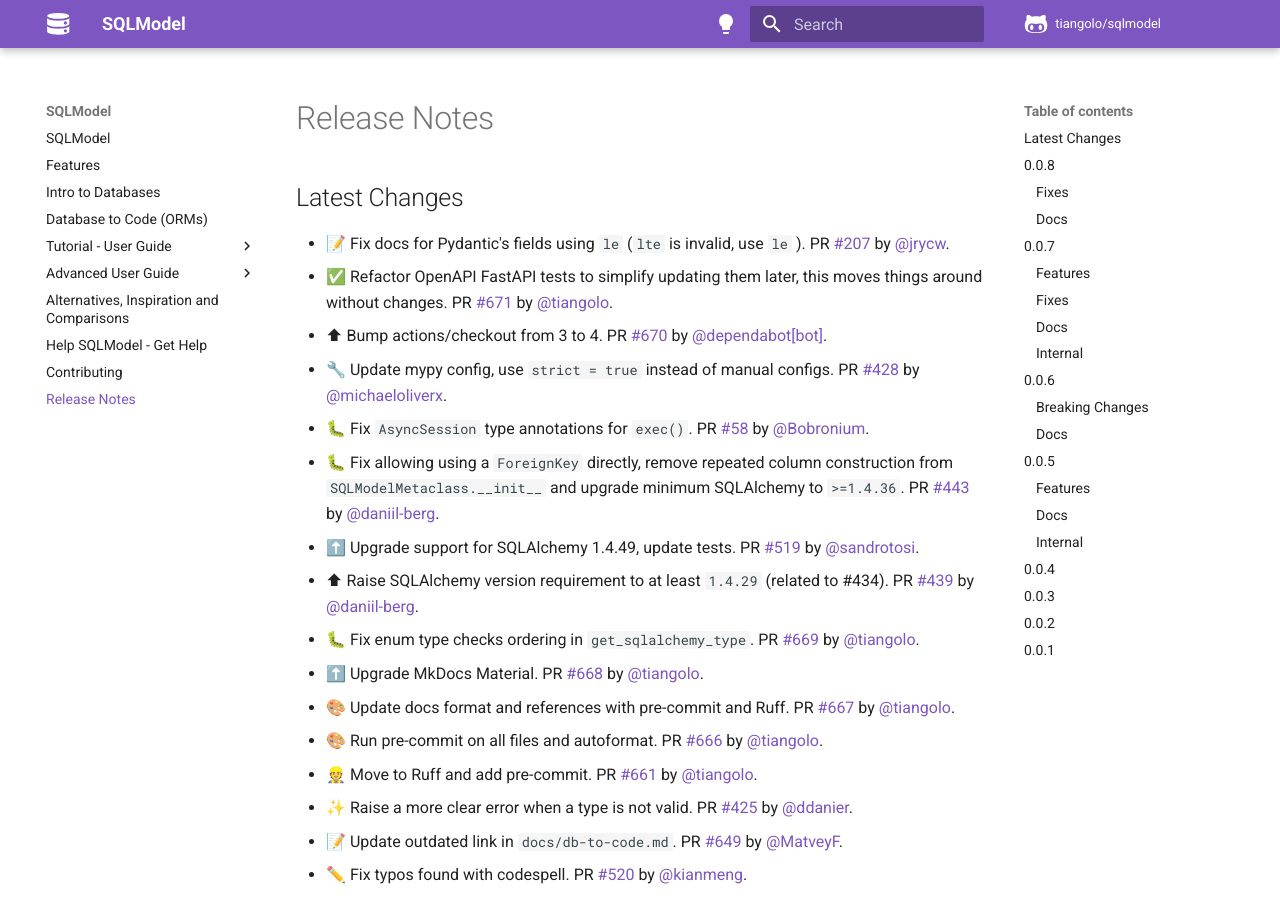
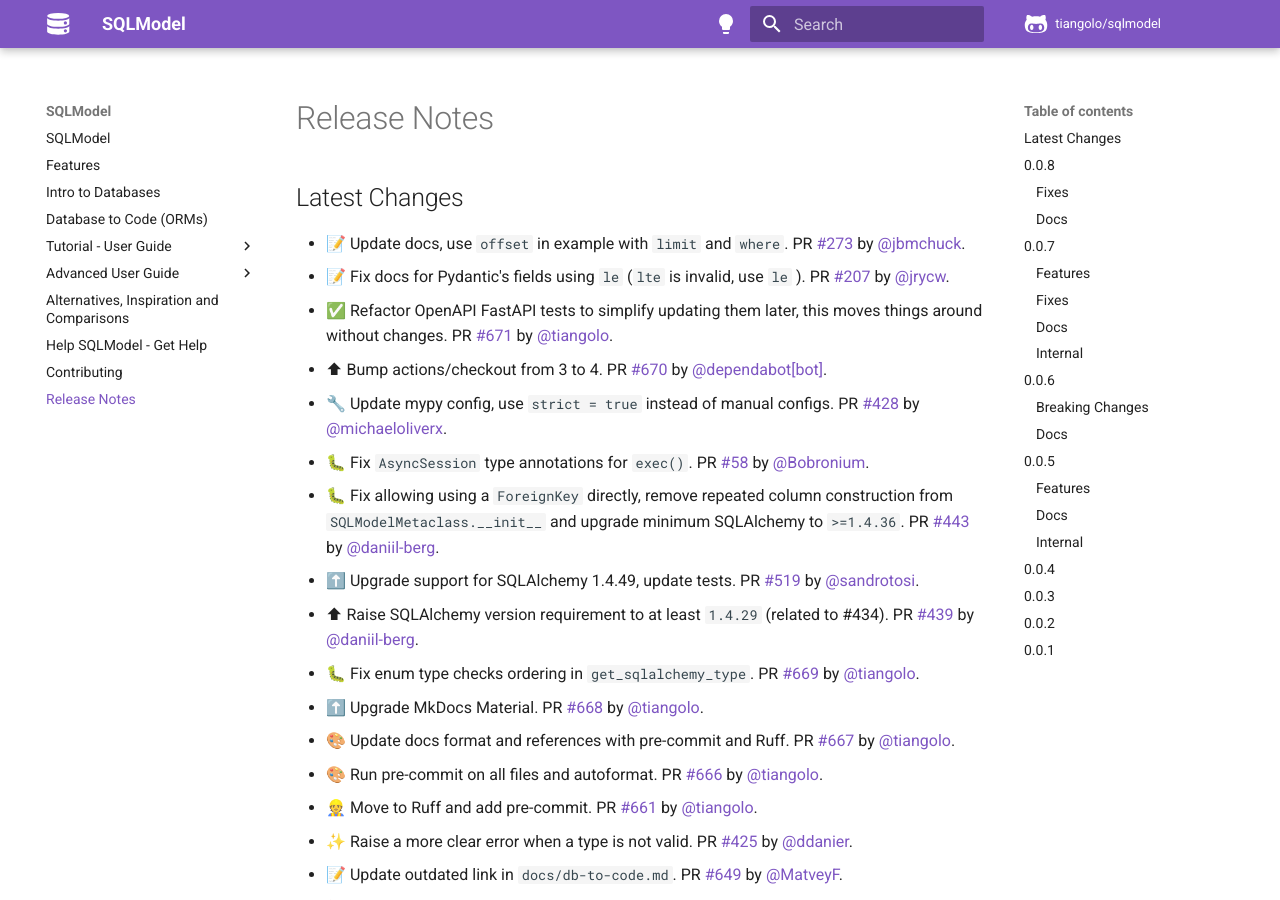
Before and after one commit to upmorpheus/Laravel-perfect, an MkDocs documentation site: the page built from docs/release-notes.md, in a window 1280 px wide and 900 px high. Built offline with MkDocs 1.6.1 and Material for MkDocs 9.7.7, drawn with Linux system fonts in a browser that asks for light colours; comment, search, counter and statistics services are not loaded.

Commit message:
📝 Update release notes

```diff
--- a/docs/release-notes.md
+++ b/docs/release-notes.md
@@ -2,6 +2,7 @@
 
 ## Latest Changes
 
+* 📝 Update docs, use `offset` in example with `limit` and `where`. PR [#273](https://github.com/tiangolo/sqlmodel/pull/273) by [@jbmchuck](https://github.com/jbmchuck).
 * 📝 Fix docs for Pydantic's fields using `le` (`lte` is invalid, use `le` ). PR [#207](https://github.com/tiangolo/sqlmodel/pull/207) by [@jrycw](https://github.com/jrycw).
 * ✅ Refactor OpenAPI FastAPI tests to simplify updating them later, this moves things around without changes. PR [#671](https://github.com/tiangolo/sqlmodel/pull/671) by [@tiangolo](https://github.com/tiangolo).
 * ⬆ Bump actions/checkout from 3 to 4. PR [#670](https://github.com/tiangolo/sqlmodel/pull/670) by [@dependabot[bot]](https://github.com/apps/dependabot).
```
